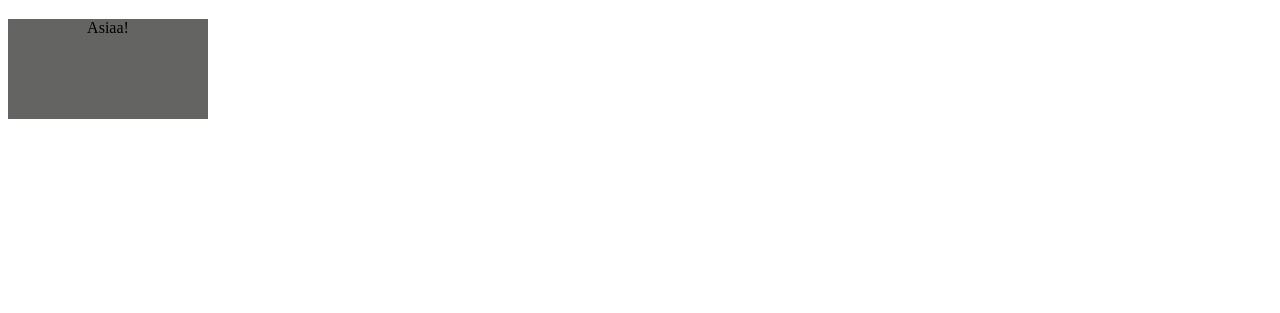
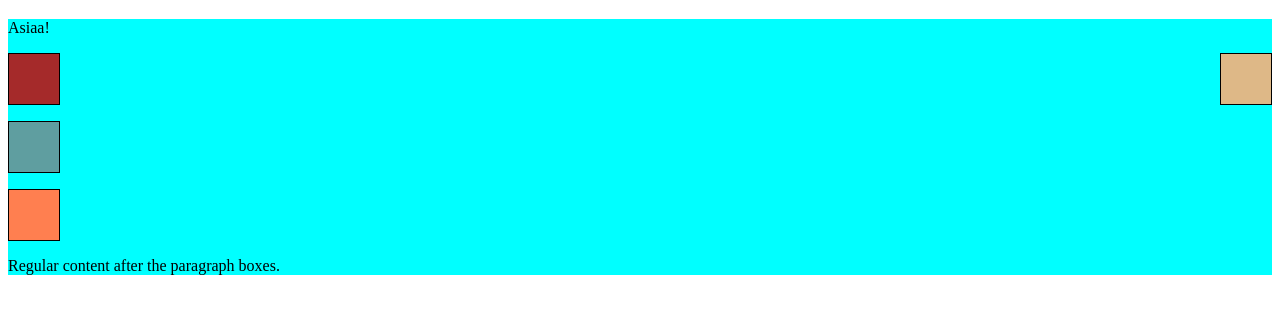
Before and after one commit to Pirkkis/coursera-course-1, a plain HTML site: page site/index.html in a window 1280 px wide. Shown: the part 61-374 px from the top of the page. Drawn offline with Linux system fonts and the light colour scheme.

Commit message:
floating

```diff
--- a/site/index.html
+++ b/site/index.html
@@ -4,18 +4,44 @@
 	<meta charset="utf-8">
 	<title>Hello Coursera</title>
 <style>
-#bg {
-	width: 200px;
-	height:100px;
-background-color: #646463;
-background-image;
-text-align: center;
-align-self: center;
+div {
+	background-color: #00FFFF;
+}
+p {
+	width: 50px;
+	height: 50px;
+	border: 1px solid black;
+
+}
+section {
+	clear: left;
+}
+#p1 {
+	background-color: #A52A2A;
+	float: left;
+
+}
+#p2 {
+	background-color: #DEB887;
+	float: right;
+}#p3 {
+	background-color: #5F9EA0;
+clear: both;
+}#p4 {
+	background-color: #FF7F50;
+}
 </style>
 </head>
 <body>
 <h1>Hello Coursera! It's a great day to study, don't you think?</h1>
 
 <div id="bg">Asiaa!<div>
+<div>
+<p id="p1"</p>
+<p id="p2"</p>
+<p id="p3"</p>
+<p id="p4"</p>
+<section>Regular content after the paragraph boxes.</section>
+</div>
 </body>
 </html>
```
